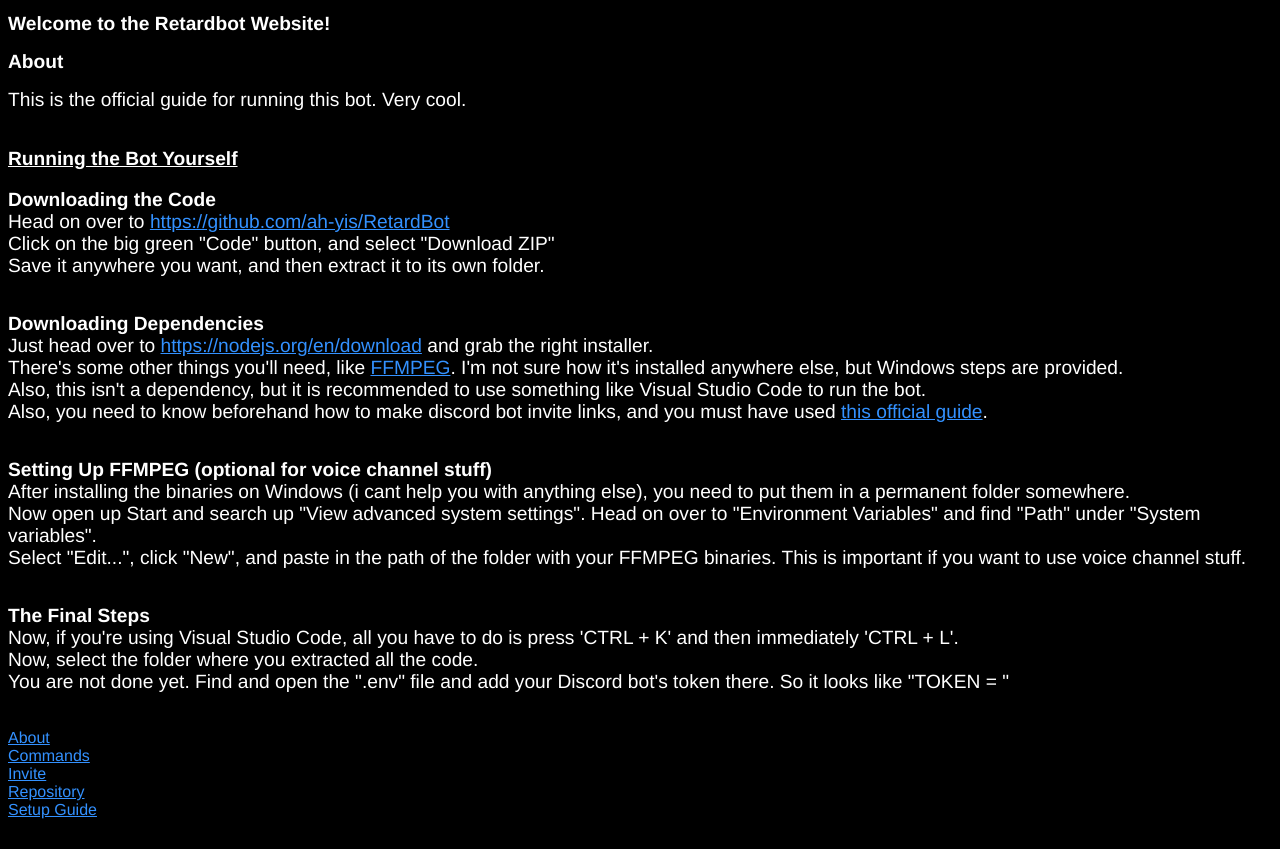
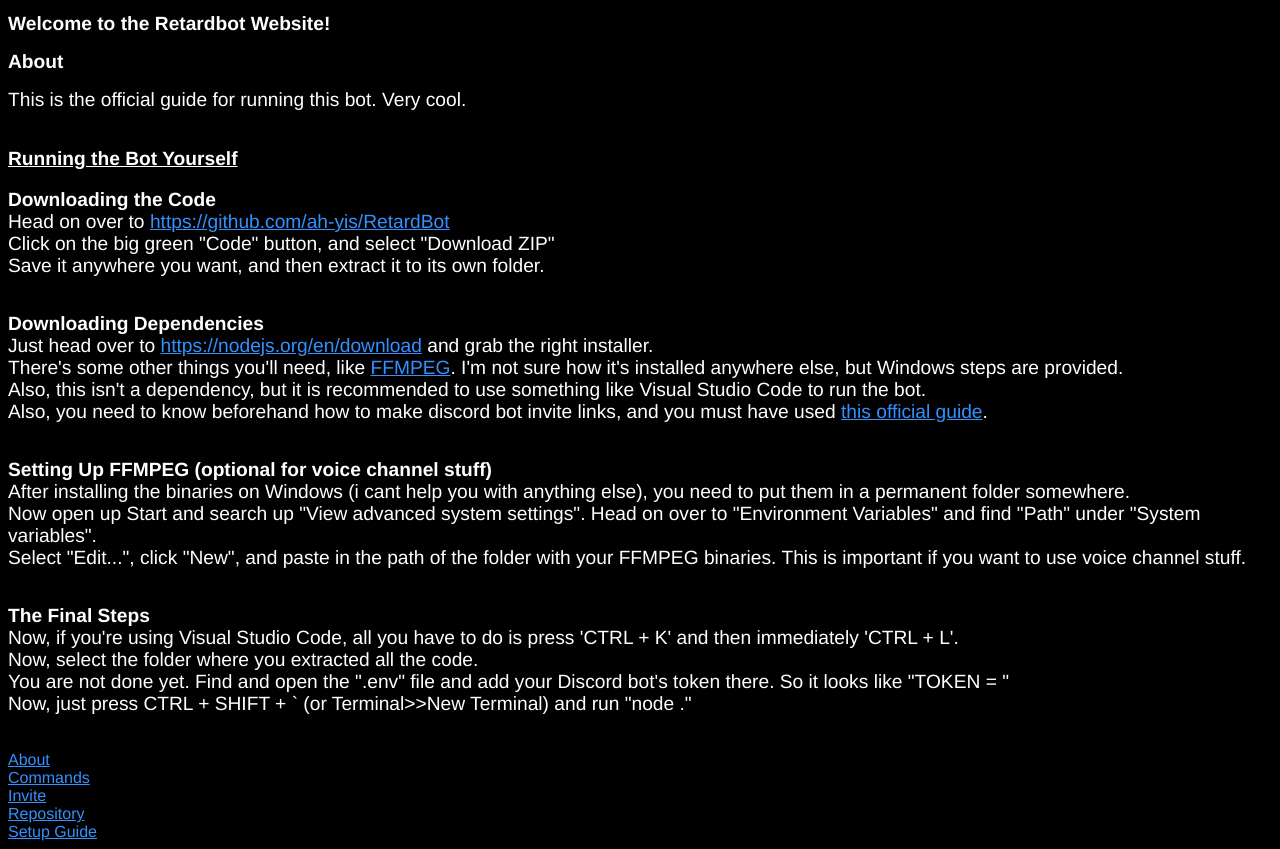
Before and after one commit to ah-yis/RetardBot, a website: page guide.html in a window 1280 px wide. Before the commit the page ends 827 px from the top, so only its background shows below. Drawn offline with Linux system fonts and the light colour scheme.

Commit message:
Update guide.html

```diff
--- a/guide.html
+++ b/guide.html
@@ -92,7 +92,8 @@
     <b>The Final Steps</b><br>
     Now, if you're using Visual Studio Code, all you have to do is press 'CTRL + K' and then immediately 'CTRL + L'.<br>
     Now, select the folder where you extracted all the code.<br>
-    You are not done yet. Find and open the ".env" file and add your Discord bot's token there. So it looks like "TOKEN = <your token here>"
+    You are not done yet. Find and open the ".env" file and add your Discord bot's token there. So it looks like "TOKEN = <your token here>"<br>
+    Now, just press CTRL + SHIFT + ` (or Terminal>>New Terminal) and run "node ."
 </header>
 <br><br>
 
```
